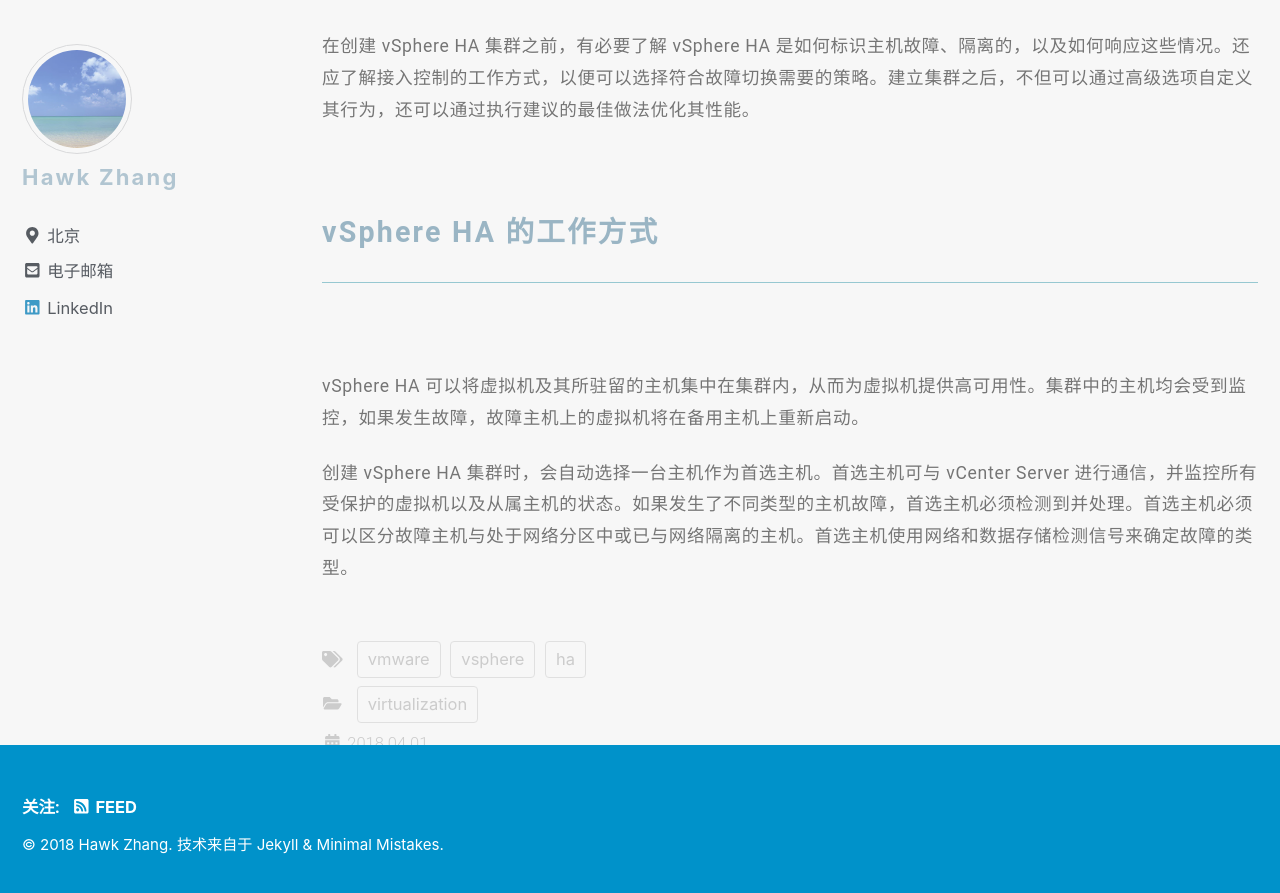
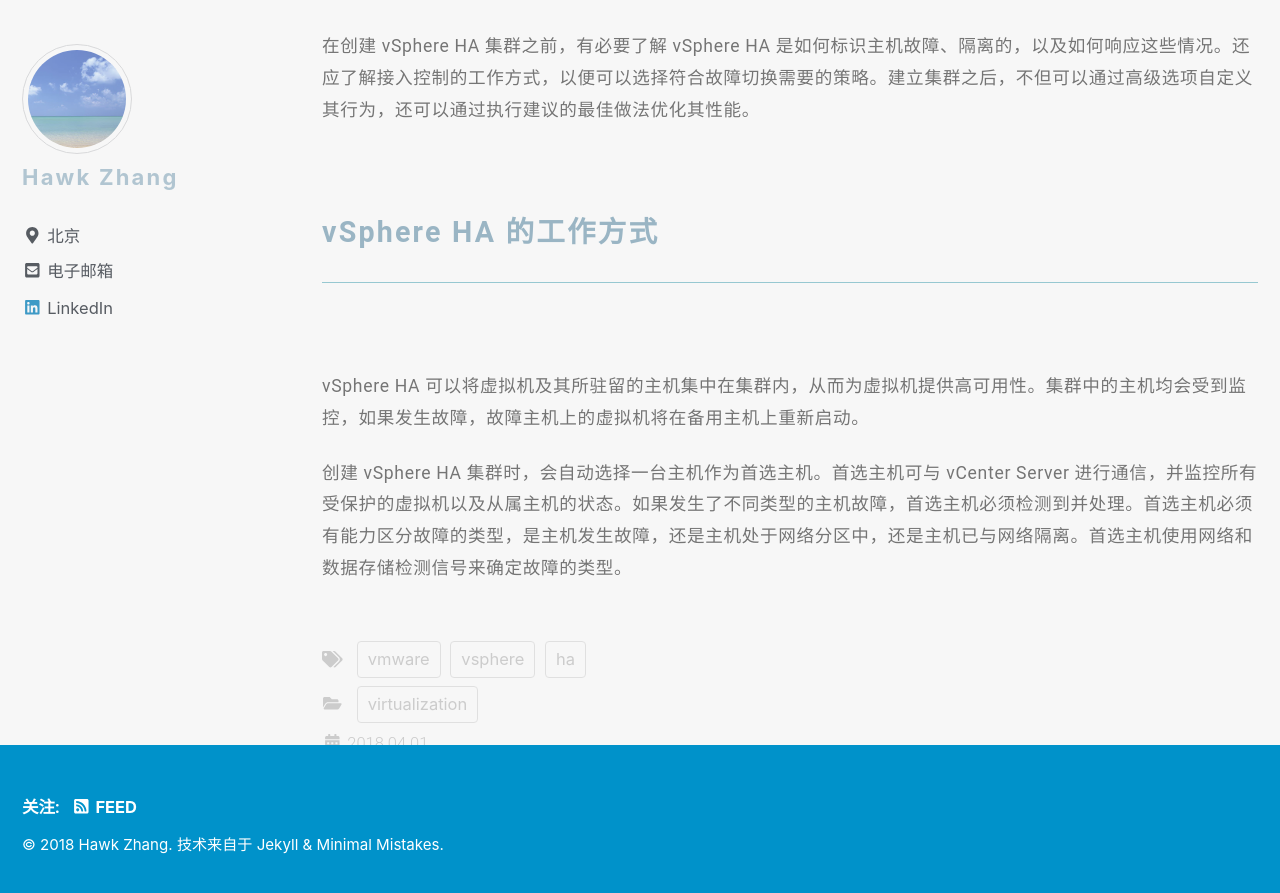
Before and after one commit to narru888/linotes_note, a Jekyll site: the page built from _posts/virtualizaion/2018-04-01-vsphere.ha.md, in a window 1280 px wide and 900 px high, scrolled down 5533 px. Shown: the top 893 px of the window. Built offline with Jekyll 4.4.1, drawn with Linux system fonts in a browser that asks for light colours; nearby versions of some CDN libraries; a script that is not in the unit is left out.

Commit message:
update on 2018-11-29 10:17:01 CST

```diff
--- a/_posts/virtualizaion/2018-04-01-vsphere.ha.md
+++ b/_posts/virtualizaion/2018-04-01-vsphere.ha.md
@@ -170,4 +170,4 @@
 
 vSphere HA 可以将虚拟机及其所驻留的主机集中在集群内，从而为虚拟机提供高可用性。集群中的主机均会受到监控，如果发生故障，故障主机上的虚拟机将在备用主机上重新启动。
 
-创建 vSphere HA 集群时，会自动选择一台主机作为首选主机。首选主机可与 vCenter Server 进行通信，并监控所有受保护的虚拟机以及从属主机的状态。如果发生了不同类型的主机故障，首选主机必须检测到并处理。首选主机必须可以区分故障主机与处于网络分区中或已与网络隔离的主机。首选主机使用网络和数据存储检测信号来确定故障的类型。
+创建 vSphere HA 集群时，会自动选择一台主机作为首选主机。首选主机可与 vCenter Server 进行通信，并监控所有受保护的虚拟机以及从属主机的状态。如果发生了不同类型的主机故障，首选主机必须检测到并处理。首选主机必须有能力区分故障的类型，是主机发生故障，还是主机处于网络分区中，还是主机已与网络隔离。首选主机使用网络和数据存储检测信号来确定故障的类型。
```
